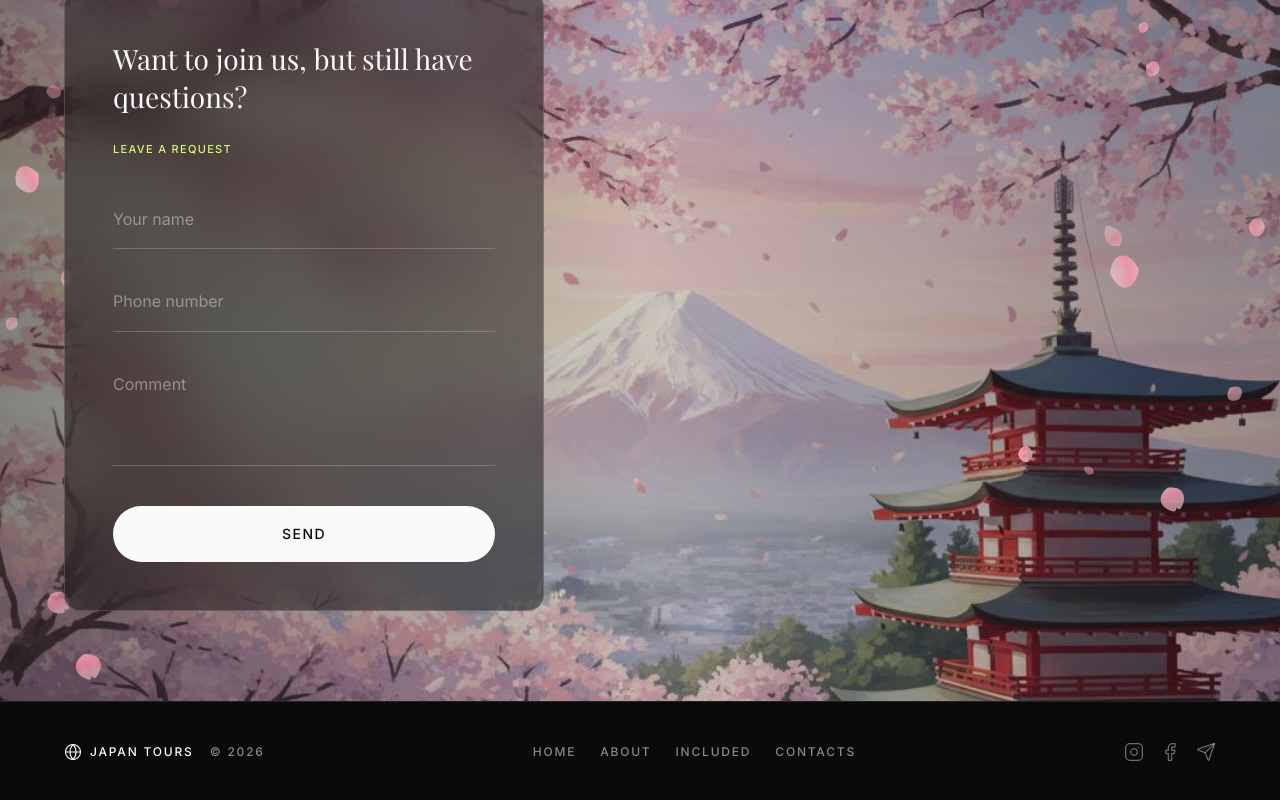
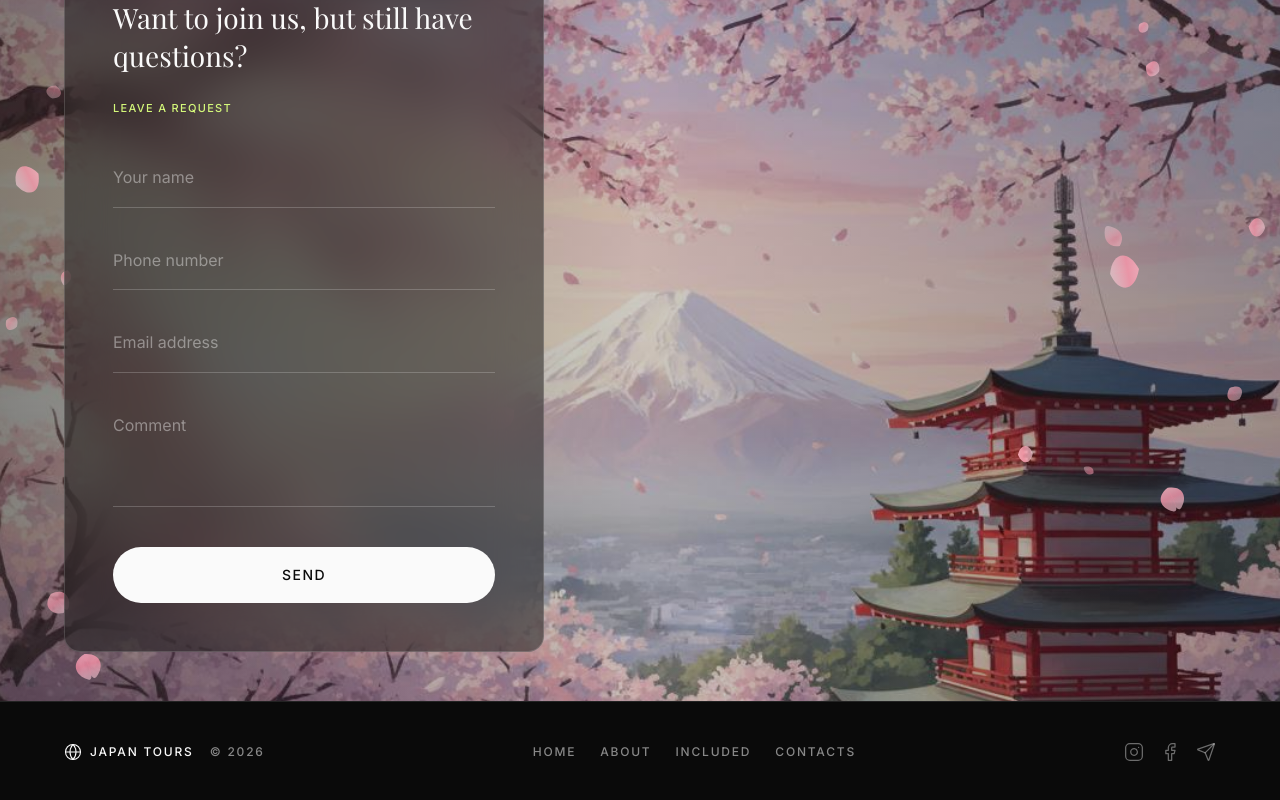
Before and after one commit to AryanAKE/japantour, a React (Vite) app: page / in a window 1280 px wide. Shown: the part 4080-4880 px from the top of the page. Built offline with nearby package versions, Linux system fonts and the light colour scheme; the HTML template or start-up script is replaced by a standard one.

Commit message:
Add email address field to contact form

```diff
--- a/src/sections/ContactSection.tsx
+++ b/src/sections/ContactSection.tsx
@@ -354,7 +354,7 @@ function SakuraCanvas({ scrollYProgress }: { scrollYProgress: MotionValue<number
 
 export default function ContactSection() {
   const sectionRef = useRef<HTMLElement>(null)
-  const [formData, setFormData] = useState({ name: '', phone: '', comment: '' })
+  const [formData, setFormData] = useState({ name: '', phone: '', email: '', comment: '' })
 
   const { scrollYProgress } = useScroll({
     target: sectionRef,
@@ -440,6 +440,13 @@ export default function ContactSection() {
               onChange={(e) => setFormData({ ...formData, phone: e.target.value })}
               className={inputClasses}
             />
+            <input
+              type="email"
+              placeholder="Email address"
+              value={formData.email}
+              onChange={(e) => setFormData({ ...formData, email: e.target.value })}
+              className={inputClasses}
+            />
             <textarea
               placeholder="Comment"
               rows={3}
```
